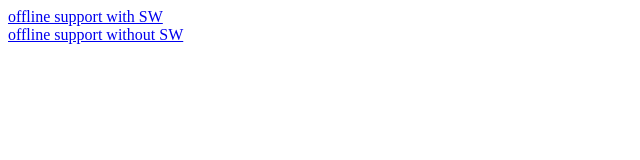
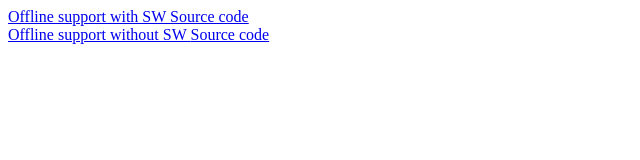
Before and after one commit to Js-Workers/ITEAHub-service-worker, a plain HTML site: page index.html in a window 1280 px wide. Shown: the whole page, without its empty margins (0-640 px from the left). Drawn offline with Linux system fonts and the light colour scheme.

Commit message:
Init commit;

```diff
--- a/index.html
+++ b/index.html
@@ -10,12 +10,14 @@
 <body>
 <div>
   <a href="https://dosandk.github.io/ITEAHub-service-worker/with-sw">
-    offline support with SW
+    Offline support with SW
+    <a href="https://github.com/dosandk/service-worker-react">Source code</a>
   </a>
 </div>
 <div>
   <a href="https://dosandk.github.io/ITEAHub-service-worker/without-sw">
-    offline support without SW
+    Offline support without SW
+    <a href="https://github.com/dosandk/service-worker-react/tree/no-sw">Source code</a>
   </a>
 </div>
 </body>
```
